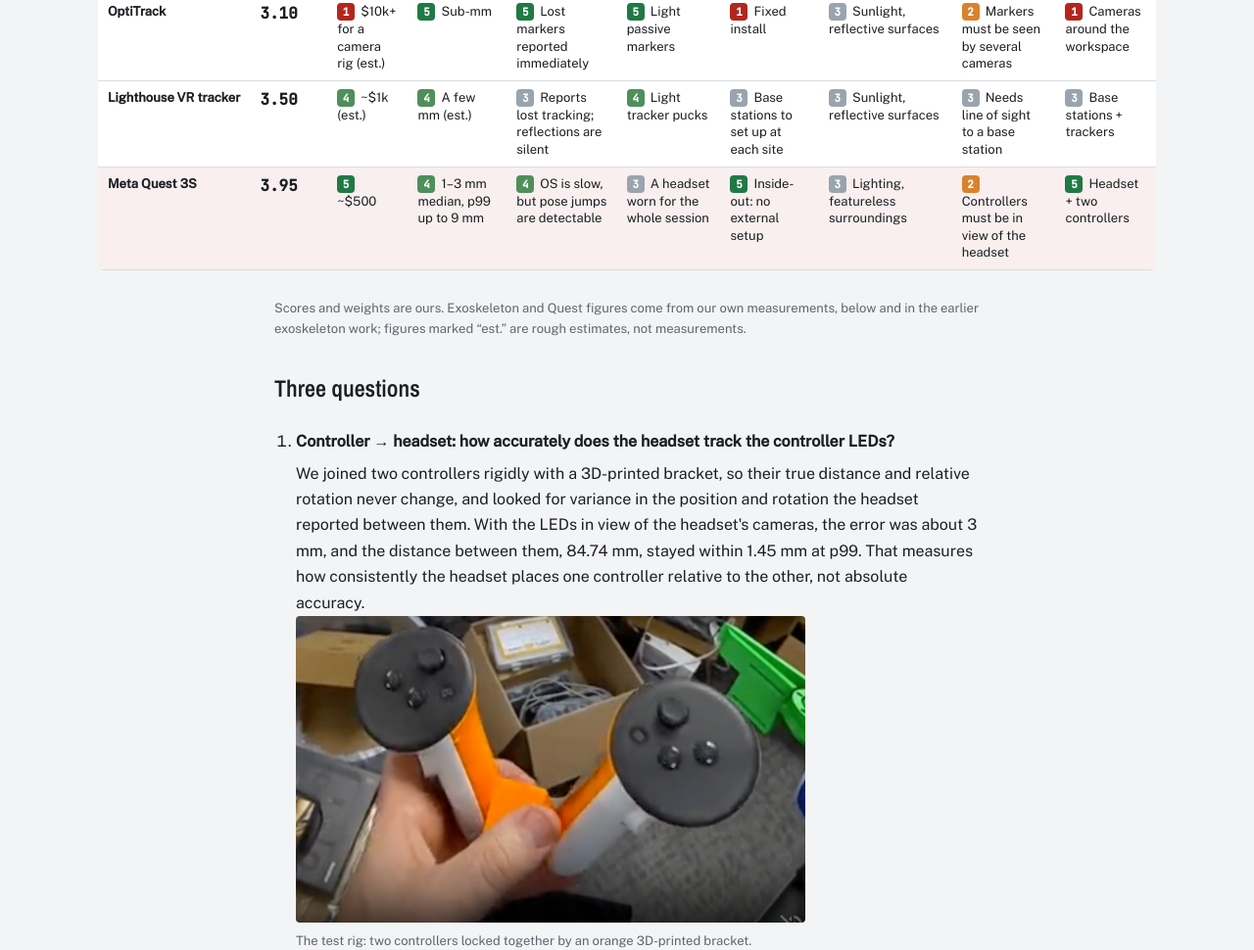
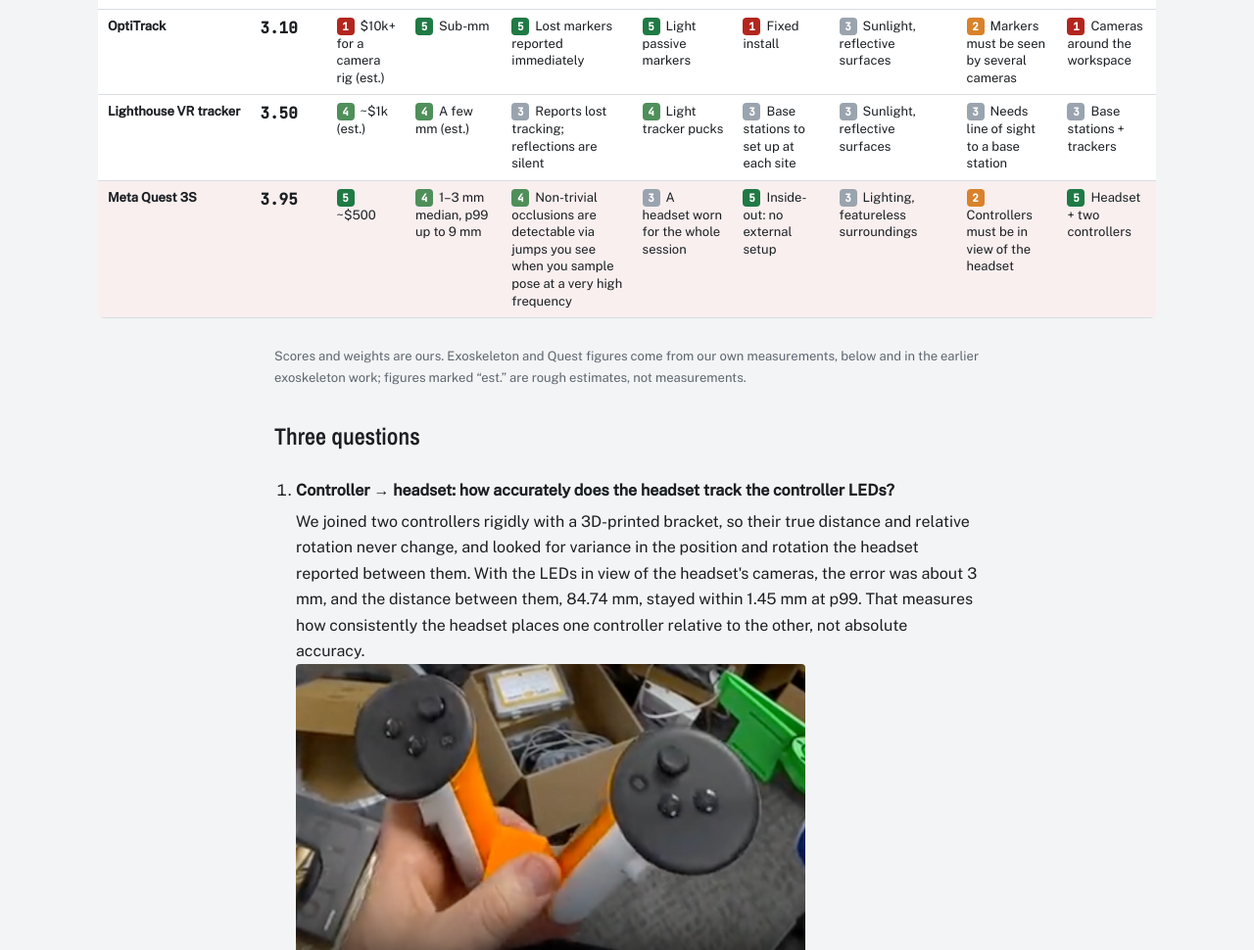
Before and after one commit to jdubie/jdubie.github.io, a plain HTML site: page drafts/led-tracking-accuracy/index.html in a window 1280 px wide. Shown: the part 837-1807 px from the top of the page at 98% size. Drawn offline with nearby package versions, Linux system fonts and the light colour scheme.

Commit message:
Quest 3S UMI draft: clarify how Quest occlusions are detected in the matrix
Co-Authored-By: Claude Opus 5.5 <noreply@anthropic.com>

```diff
--- a/drafts/led-tracking-accuracy/index.html
+++ b/drafts/led-tracking-accuracy/index.html
@@ -67,7 +67,7 @@ video{max-height:80vh;width:auto;max-width:100%;margin:0 auto}
 <tr><th scope="row">EMF tracking</th><td class="tot">2.45</td><td><span class="sc s2">2</span>Several $k (est.)</td><td><span class="sc s3">3</span>mm-level near the transmitter (est.)</td><td><span class="sc s1">1</span>Distortion is unreliable to measure</td><td><span class="sc s3">3</span>Light sensors, but cabled to the base unit</td><td><span class="sc s2">2</span>Works only near the transmitter</td><td><span class="sc s1">1</span>Metal nearby, like many of the machines we need to operate around, distorts it</td><td><span class="sc s5">5</span>None: no line of sight needed</td><td><span class="sc s4">4</span>Small sensors + transmitter</td></tr>
 <tr><th scope="row">OptiTrack</th><td class="tot">3.10</td><td><span class="sc s1">1</span>$10k+ for a camera rig (est.)</td><td><span class="sc s5">5</span>Sub-mm</td><td><span class="sc s5">5</span>Lost markers reported immediately</td><td><span class="sc s5">5</span>Light passive markers</td><td><span class="sc s1">1</span>Fixed install</td><td><span class="sc s3">3</span>Sunlight, reflective surfaces</td><td><span class="sc s2">2</span>Markers must be seen by several cameras</td><td><span class="sc s1">1</span>Cameras around the workspace</td></tr>
 <tr><th scope="row">Lighthouse VR tracker</th><td class="tot">3.50</td><td><span class="sc s4">4</span>~$1k (est.)</td><td><span class="sc s4">4</span>A few mm (est.)</td><td><span class="sc s3">3</span>Reports lost tracking; reflections are silent</td><td><span class="sc s4">4</span>Light tracker pucks</td><td><span class="sc s3">3</span>Base stations to set up at each site</td><td><span class="sc s3">3</span>Sunlight, reflective surfaces</td><td><span class="sc s3">3</span>Needs line of sight to a base station</td><td><span class="sc s3">3</span>Base stations + trackers</td></tr>
-<tr class="pick"><th scope="row">Meta Quest 3S</th><td class="tot">3.95</td><td><span class="sc s5">5</span>~$500</td><td><span class="sc s4">4</span>1–3 mm median, p99 up to 9 mm</td><td><span class="sc s4">4</span>OS is slow, but pose jumps are detectable</td><td><span class="sc s3">3</span>A headset worn for the whole session</td><td><span class="sc s5">5</span>Inside-out: no external setup</td><td><span class="sc s3">3</span>Lighting, featureless surroundings</td><td><span class="sc s2">2</span>Controllers must be in view of the headset</td><td><span class="sc s5">5</span>Headset + two controllers</td></tr>
+<tr class="pick"><th scope="row">Meta Quest 3S</th><td class="tot">3.95</td><td><span class="sc s5">5</span>~$500</td><td><span class="sc s4">4</span>1–3 mm median, p99 up to 9 mm</td><td><span class="sc s4">4</span>Non-trivial occlusions are detectable via jumps you see when you sample pose at a very high frequency</td><td><span class="sc s3">3</span>A headset worn for the whole session</td><td><span class="sc s5">5</span>Inside-out: no external setup</td><td><span class="sc s3">3</span>Lighting, featureless surroundings</td><td><span class="sc s2">2</span>Controllers must be in view of the headset</td><td><span class="sc s5">5</span>Headset + two controllers</td></tr>
   </table></div>
   <p class="small">Scores and weights are ours. Exoskeleton and Quest figures come from our own measurements, below and in the earlier exoskeleton work; figures marked “est.” are rough estimates, not measurements.</p>
 
```
